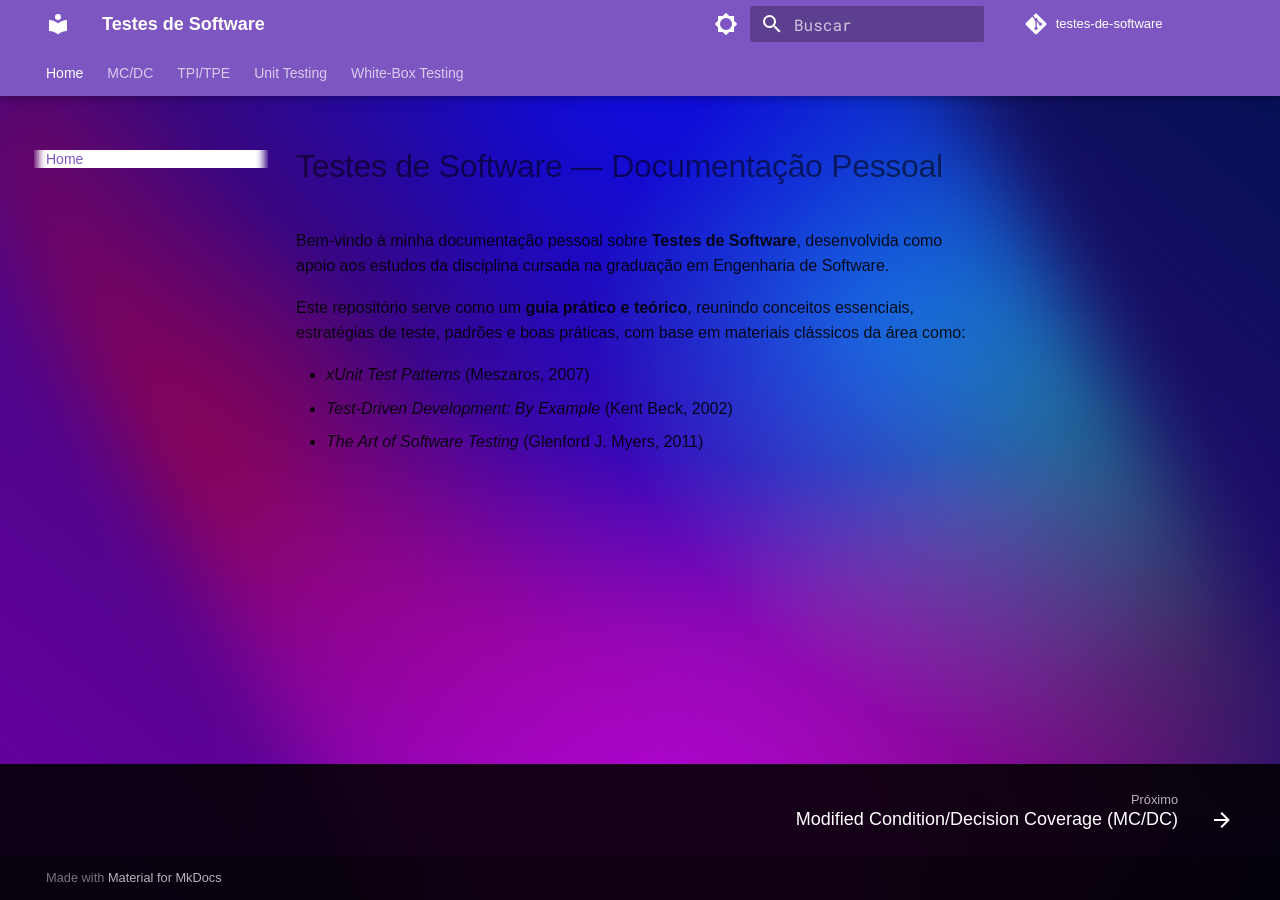
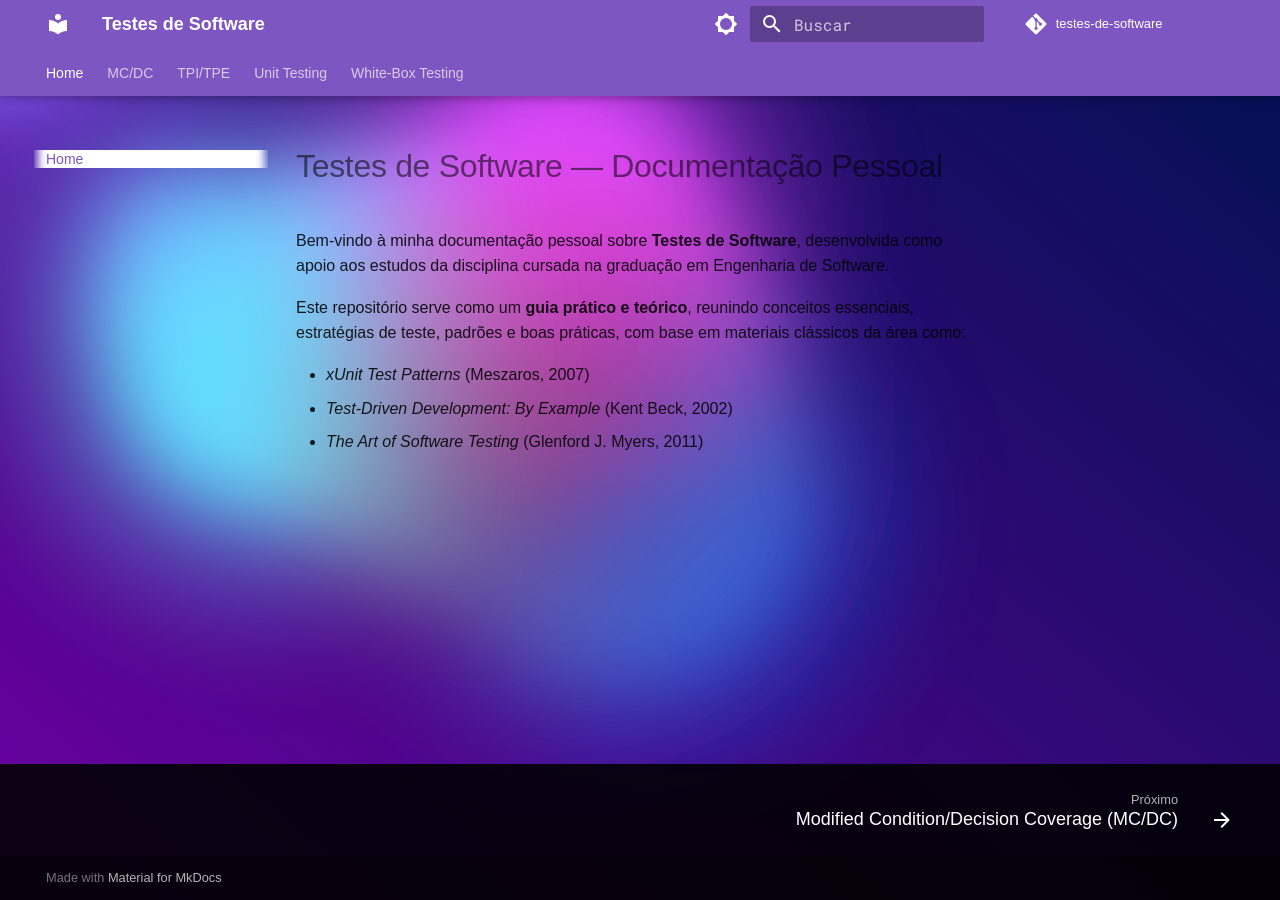
Before and after one commit to arthurrochamoreira/Testes-de-Software, an MkDocs documentation site: the page built from docs/index.md, in a window 1280 px wide. Built offline with MkDocs 1.6.1 and Material for MkDocs 9.7.7, drawn with Linux system fonts in a browser that asks for light colours; comment, search, counter and statistics services are not loaded.

Commit message:
update css

```diff
--- a/docs/css/custom.css
+++ b/docs/css/custom.css
@@ -11,6 +11,8 @@
   --color3: 100, 220, 255;
   --color4: 200, 50, 50;
   --color5: 180, 180, 50;
+  --color-interactive: 140, 100, 255;
+  --circle-size: 80%;
   --blending: hard-light;
 }
 
@@ -25,57 +27,187 @@ body {
   padding: 0;
 }
 
+.text-container {
+  z-index: 100;
+  width: 100vw;
+  height: 100vh;
+  display: flex;
+  position: absolute;
+  top: 0;
+  left: 0;
+  justify-content: center;
+  align-items: center;
+  font-size: 96px;
+  color: white;
+  opacity: 0.8;
+  user-select: none;
+  text-shadow: 1px 1px rgba(0, 0, 0, 0.1);
+}
+
 .gradient-bg {
+  width: 100vw;
+  height: 100vh;
+  position: fixed;
+  overflow: hidden;
+  background: linear-gradient(40deg, var(--color-bg1), var(--color-bg2));
+  top: 0;
+  left: 0;
+  pointer-events: none;
+  z-index: -1;
+}
+
+.gradient-bg svg {
   position: fixed;
   top: 0;
   left: 0;
-  width: 100vw;
-  height: 100vh;
-  overflow: hidden;
-  pointer-events: none;
-  background: linear-gradient(40deg, var(--color-bg1), var(--color-bg2));
-  z-index: -1;
+  width: 0;
+  height: 0;
 }
 
-.gradient-bg::before {
-  content: "";
+.gradient-bg .gradients-container {
+  filter: url(#goo) blur(40px);
+  width: 100%;
+  height: 100%;
+}
+
+.gradient-bg .g1 {
   position: absolute;
-  inset: 0;
   background: radial-gradient(
-      circle at 20% 30%,
+      circle at center,
       rgba(var(--color1), 0.8) 0,
       rgba(var(--color1), 0) 50%
-    ),
-    radial-gradient(
-      circle at 80% 70%,
+    )
+    no-repeat;
+  mix-blend-mode: var(--blending);
+  width: var(--circle-size);
+  height: var(--circle-size);
+  top: calc(50% - var(--circle-size) / 2);
+  left: calc(50% - var(--circle-size) / 2);
+  transform-origin: center center;
+  animation: moveVertical 30s ease infinite;
+  opacity: 1;
+}
+
+.gradient-bg .g2 {
+  position: absolute;
+  background: radial-gradient(
+      circle at center,
       rgba(var(--color2), 0.8) 0,
       rgba(var(--color2), 0) 50%
-    ),
-    radial-gradient(
-      circle at 50% 20%,
+    )
+    no-repeat;
+  mix-blend-mode: var(--blending);
+  width: var(--circle-size);
+  height: var(--circle-size);
+  top: calc(50% - var(--circle-size) / 2);
+  left: calc(50% - var(--circle-size) / 2);
+  transform-origin: calc(50% - 400px);
+  animation: moveInCircle 20s reverse infinite;
+  opacity: 1;
+}
+
+.gradient-bg .g3 {
+  position: absolute;
+  background: radial-gradient(
+      circle at center,
       rgba(var(--color3), 0.8) 0,
       rgba(var(--color3), 0) 50%
-    ),
-    radial-gradient(
-      circle at 30% 80%,
+    )
+    no-repeat;
+  mix-blend-mode: var(--blending);
+  width: var(--circle-size);
+  height: var(--circle-size);
+  top: calc(50% - var(--circle-size) / 2 + 200px);
+  left: calc(50% - var(--circle-size) / 2 - 500px);
+  transform-origin: calc(50% + 400px);
+  animation: moveInCircle 40s linear infinite;
+  opacity: 1;
+}
+
+.gradient-bg .g4 {
+  position: absolute;
+  background: radial-gradient(
+      circle at center,
       rgba(var(--color4), 0.8) 0,
       rgba(var(--color4), 0) 50%
-    ),
-    radial-gradient(
-      circle at 70% 40%,
+    )
+    no-repeat;
+  mix-blend-mode: var(--blending);
+  width: var(--circle-size);
+  height: var(--circle-size);
+  top: calc(50% - var(--circle-size) / 2);
+  left: calc(50% - var(--circle-size) / 2);
+  transform-origin: calc(50% - 200px);
+  animation: moveHorizontal 40s ease infinite;
+  opacity: 0.7;
+}
+
+.gradient-bg .g5 {
+  position: absolute;
+  background: radial-gradient(
+      circle at center,
       rgba(var(--color5), 0.8) 0,
       rgba(var(--color5), 0) 50%
-    );
+    )
+    no-repeat;
   mix-blend-mode: var(--blending);
-  filter: blur(40px);
-  animation: rotateGradient 30s linear infinite;
+  width: calc(var(--circle-size) * 2);
+  height: calc(var(--circle-size) * 2);
+  top: calc(50% - var(--circle-size));
+  left: calc(50% - var(--circle-size));
+  transform-origin: calc(50% - 800px) calc(50% + 200px);
+  animation: moveInCircle 20s ease infinite;
+  opacity: 1;
 }
 
-@keyframes rotateGradient {
-  from {
+.gradient-bg .interactive {
+  position: absolute;
+  background: radial-gradient(
+      circle at center,
+      rgba(var(--color-interactive), 0.8) 0,
+      rgba(var(--color-interactive), 0) 50%
+    )
+    no-repeat;
+  mix-blend-mode: var(--blending);
+  width: 100%;
+  height: 100%;
+  top: -50%;
+  left: -50%;
+  opacity: 0.7;
+}
+
+@keyframes moveInCircle {
+  0% {
     transform: rotate(0deg);
   }
-  to {
+  50% {
+    transform: rotate(180deg);
+  }
+  100% {
     transform: rotate(360deg);
   }
 }
+
+@keyframes moveVertical {
+  0% {
+    transform: translateY(-50%);
+  }
+  50% {
+    transform: translateY(50%);
+  }
+  100% {
+    transform: translateY(-50%);
+  }
+}
+
+@keyframes moveHorizontal {
+  0% {
+    transform: translateX(-50%) translateY(-10%);
+  }
+  50% {
+    transform: translateX(50%) translateY(10%);
+  }
+  100% {
+    transform: translateX(-50%) translateY(-10%);
+  }
+}
```
